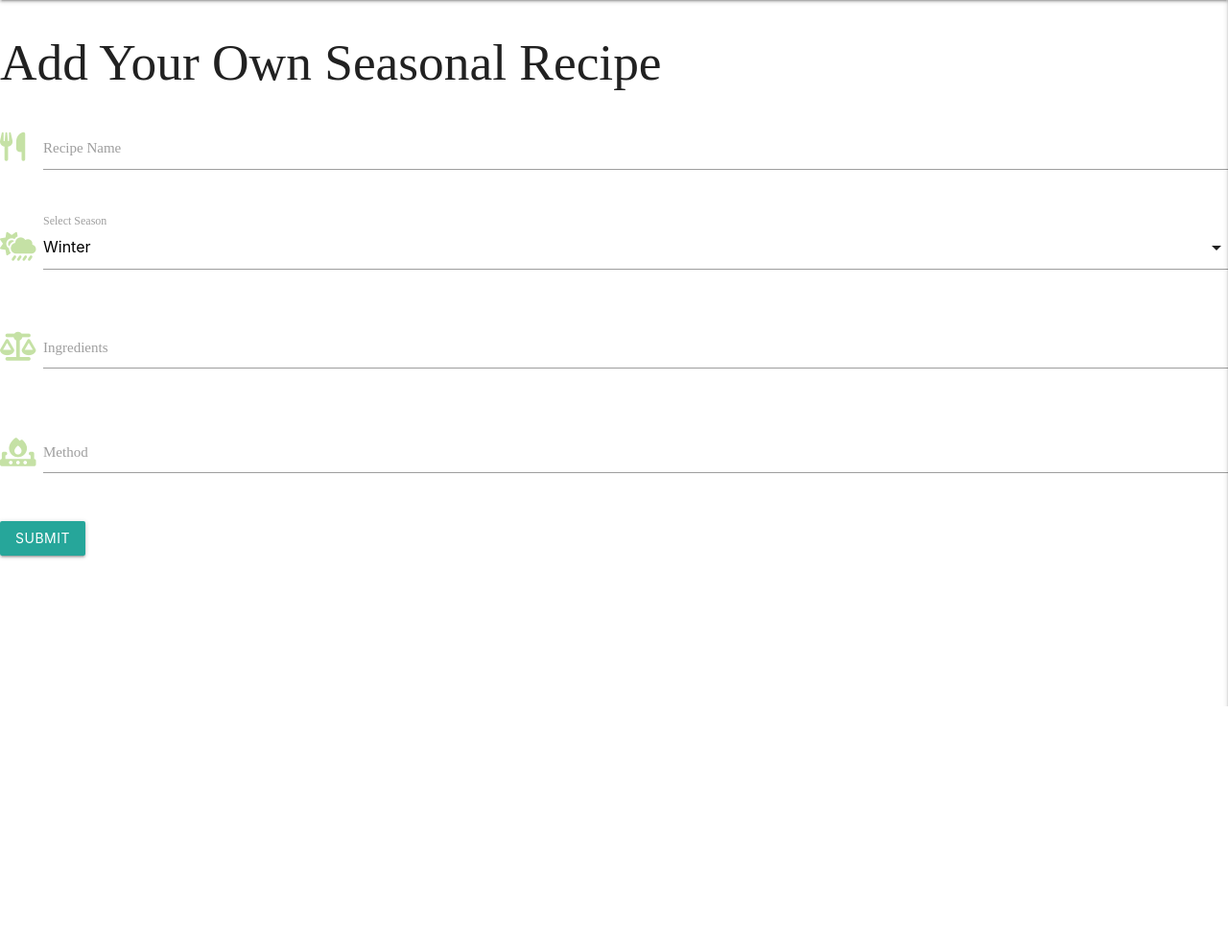
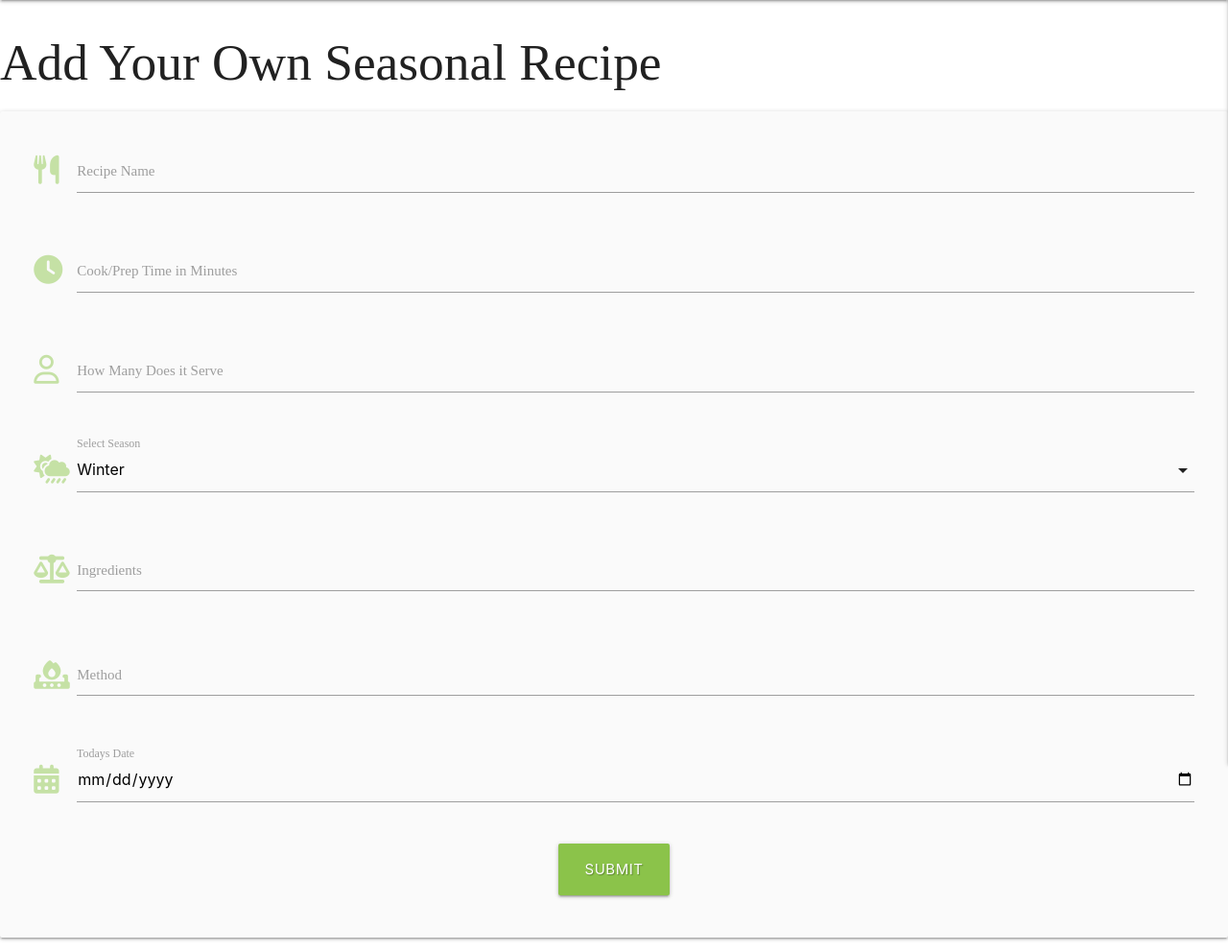
Before and after one commit to DomGambarini/bohemian-mama-pp3, a Flask app: page /add_recipe in a window 1280 px wide; the page is wider, and only the part inside the window is pictured. Shown: the part 64-1056 px from the top of that part at 96% size. Before the commit the page ends 800 px from the top of that part, so only its background shows below. Run offline with Flask 3, Linux system fonts and the light colour scheme; data that the repository does not hold is empty; some libraries are stand-ins or nearby versions.

Commit message:
Add more input fields to add recipe page and style button

```diff
--- a/app.py
+++ b/app.py
@@ -4,10 +4,12 @@
     redirect, request,
     session, url_for)
 from flask_wtf import FlaskForm, RecaptchaField
-from wtforms.validators import InputRequired, Length
+from wtforms.validators import (
+    InputRequired, Length, NumberRange, URL, DataRequired)
 from wtforms import (
-    StringField, PasswordField, RadioField,
-    SubmitField, SelectField, TextAreaField)
+    StringField, PasswordField, RadioField, IntegerField,
+    SubmitField, SelectField, TextAreaField, DateField)
+from datetime import date
 from flask_pymongo import PyMongo
 from bson.objectid import ObjectId
 from werkzeug.security import generate_password_hash, check_password_hash
@@ -28,13 +30,23 @@
 
 
 class addRecipe(FlaskForm):
-    recipe_Name = StringField(
+    recipe_name = StringField(
         'Recipe Name', validators=[InputRequired(), Length(min=4, max=40)])
+    cook_time = IntegerField(
+        'Cook/Prep Time in Minutes', validators=[
+            InputRequired(), NumberRange(min=1, max=300, message="Please enter a number between 1 and 300.")])
+    serves = IntegerField(
+        'How Many Does it Serve', validators=[
+            InputRequired(), NumberRange(min=1, max=20)])
     season = SelectField('Select Season', choices=[(
         '1', 'Winter'), ('2', 'Spring'), ('3', 'Summer'), ('4', 'Autumn')])
-    ingredients = TextAreaField('Ingredients', validators=[InputRequired()])
-    method = TextAreaField('Method', validators=[InputRequired()])
+    ingredients = TextAreaField('Ingredients', validators=[
+        InputRequired(), Length(min=30, max=300)])
+    method = TextAreaField('Method', validators=[
+        InputRequired(), Length(min=30, max=500)])
     submit = SubmitField('Add Recipe')
+    todays_date = DateField(
+        'Todays Date', format='%y-%m-%d', default=date.today(), validators=[])
     recaptcha = RecaptchaField()
 
 
@@ -46,10 +58,10 @@
 @app.route('/add_recipe', methods=['GET', 'POST'])
 def add_recipe():
     form = addRecipe()
-
+    seasons = mongo.db.seasons.find().sort("season_name", 1)
     if form.validate_on_submit():
         return '<h2>You have successfully added your {} recipe!'.format(
-            form.recipe_Name.data)
+            form.recipe_Name.data, seasons=seasons)
     return render_template('add-recipe.html', form=form)
 
 
--- a/static/js/script.js
+++ b/static/js/script.js
@@ -1,5 +1,7 @@
 $(document).ready(function () {
-  $(".sidenav").sidenav({edge: "right"});
-  $("select").formSelect();
-  $('.slider').slider({height: "800"});
+    // Initialize components
+    $(".sidenav").sidenav({ edge: "right" });
+    $("select").formSelect();
+    $(".slider").slider({ height: "800" });
+
 });
--- a/templates/add-recipe.html
+++ b/templates/add-recipe.html
@@ -1,25 +1,48 @@
-{% extends "base.html" %}
-{% block content %}
+{% extends "base.html" %} {% block content %}
 
 <h2>Add Your Own Seasonal Recipe</h2>
-<form class="col s12 m8 offset-m2" method="POST" action="{{ url_for('add_recipe') }}">
+<div class="row card-panel grey lighten-5">
+<form
+  class="col s12"
+  method="POST"
+  action="{{ url_for('add_recipe') }}"
+>
   {{ form.csrf_token }}
 
   <!-------Recipe Name------->
   <div class="row">
     <div class="input-field col s12">
       <i class="fas fa-utensils prefix light-green-text text-lighten-3"></i>
-        {{ form.recipe_Name.label(class="active", id="icon_prefix", for="icon_prefix") }}
-        {{ form.recipe_Name }}
+      {{ form.recipe_name.label(class="active") }}
+      {{ form.recipe_name(class="validate") }}
+    </div>
+  </div>
+
+<!-------Cook Time------->
+<div class="row">
+    <div class="input-field col s12">
+        <i class="fas fa-clock prefix light-green-text text-lighten-3"></i>
+        {{ form.cook_time.label(class="active") }}
+        {{ form.cook_time(class="validate") }}
+    </div>
+</div>
+
+<!-------Serves------->
+<div class="row">
+    <div class="input-field col s12">
+        <i class="fa-regular fa-user prefix light-green-text text-lighten-3"></i>
+        {{ form.serves.label(class="active") }}
+        {{ form.serves(class="validate") }}
     </div>
 </div>
 
   <!-------Select Season------->
   <div class="row">
     <div class="input-field col s12">
-        <i class="fas fa-cloud-sun-rain prefix light-green-text text-lighten-3"></i>
-
-        {{ form.season.label(class="active", id="icon_prefix", for="icon_prefix") }}
+      <i
+        class="fas fa-cloud-sun-rain prefix light-green-text text-lighten-3"
+      ></i>
+      {{ form.season.label(class="active") }}
       {{ form.season }}
     </div>
   </div>
@@ -27,34 +50,45 @@
   <!-------Ingredients------->
   <div class="row">
     <div class="input-field col s12">
-        <i class="fas fa-scale-balanced prefix light-green-text text-lighten-3"></i>
-        {{ form.ingredients.label(class="active", id="icon_prefix2") }}
-        {{ form.ingredients(class_="materialize-textarea", id="icon_prefix2") }}
+      <i
+        class="fas fa-scale-balanced prefix light-green-text text-lighten-3"
+      ></i>
+      {{ form.ingredients.label(class="active") }}
+      {{ form.ingredients(class="materialize-textarea validate") }}
     </div>
   </div>
-
 
   <!-------Method------->
   <div class="row">
     <div class="input-field col s12">
       <i class="fas fa-fire-burner prefix light-green-text text-lighten-3"></i>
-        {{ form.method.label(class="active", id="icon_prefix2") }}
-        {{ form.method(class_="materialize-textarea", id="icon_prefix2") }}
+      {{ form.method.label(class="active") }}
+      {{form.method(class="materialize-textarea validate") }}
     </div>
   </div>
 
+<!-------Date------->
+<div class="row">
+    <div class="input-field col s12">
+        <i class="fas fa-calendar-alt prefix light-green-text text-lighten-3"></i>
+        {{ form.todays_date(class="datepicker validate") }}
+        {{ form.todays_date.label(class="active") }}
 
-
-
-
+    </div>
+</div>
 
   {{ form.recaptcha }}
 
-<button class="btn waves-effect waves-light" type="submit" name="action">Submit</button>
-
+  <!-------Submit------->
+<div class="row">
+    <div class="col s12 center-align">
+        <button class="btn-large light-green waves-effect waves-light text-shadow" type="submit">
+        Submit
+        </button>
+    </div>
+</div>
 
 </form>
-
-
+</div>
 
 {% endblock %}
```
Also changed, not shown: templates/recipes.html (+4 -7 lines). Lines whose indentation alone changed are shown as unchanged.
